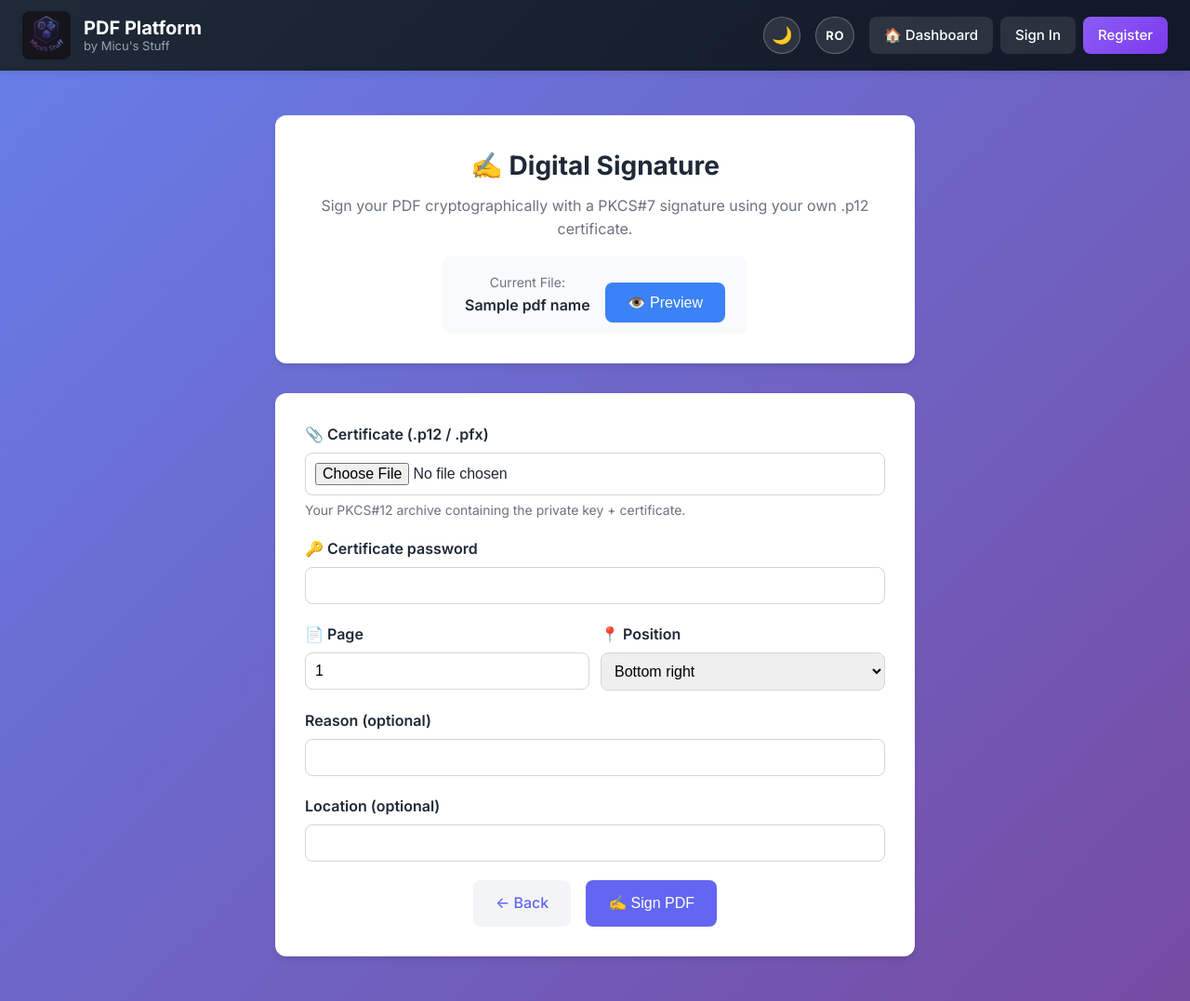
After one commit to Alexandru2984/pdf_Editor_v2, a Django app: template pdfeditor/templates/pdfeditor/sign.html in a window 1280 px wide. The commit adds this page. Shown: the whole page at 93% size. Run offline with Django 4.2, Linux system fonts and the light colour scheme; tables that the repository leaves empty hold one stand-in row (values such as "Sample post"); the template is opened without the code that fills it: values that come from a table or form of the project are taken from there, most other values are stand-ins (such as "Sample title", 1, 10 or a date in 2020); some libraries are stand-ins or nearby versions.

Commit message:
Added digital signature using pyhanko

```diff
--- a/pdfeditor/forms.py
+++ b/pdfeditor/forms.py
@@ -162,6 +162,58 @@ class ProtectPDFForm(forms.Form):
         if pw and confirm and pw != confirm:
             self.add_error("user_password_confirm", "Passwords do not match.")
         return cleaned
+
+
+class SignPDFForm(forms.Form):
+    """Form for signing a PDF with a user-supplied PKCS#12 certificate."""
+
+    POSITION_CHOICES = [
+        ("bottom-right", "Bottom right"),
+        ("bottom-left", "Bottom left"),
+        ("top-right", "Top right"),
+        ("top-left", "Top left"),
+        ("center", "Center"),
+    ]
+
+    p12_file = forms.FileField(
+        required=True,
+        label="Certificate (.p12 / .pfx)",
+        help_text="Your PKCS#12 archive containing the private key + certificate.",
+    )
+    p12_password = forms.CharField(
+        required=True,
+        max_length=256,
+        label="Certificate password",
+        widget=forms.PasswordInput(attrs={"autocomplete": "off"}),
+    )
+    page = forms.IntegerField(
+        required=True,
+        min_value=1,
+        initial=1,
+        label="Page",
+        help_text="Page number where the visible signature will appear.",
+    )
+    position = forms.ChoiceField(
+        choices=POSITION_CHOICES,
+        initial="bottom-right",
+        label="Position",
+    )
+    reason = forms.CharField(
+        required=False,
+        max_length=256,
+        label="Reason (optional)",
+    )
+    location = forms.CharField(
+        required=False,
+        max_length=256,
+        label="Location (optional)",
+    )
+
+    def clean_p12_file(self):
+        f = self.cleaned_data.get("p12_file")
+        if f and f.size > 1024 * 1024:  # 1 MB cap is plenty for a .p12
+            raise forms.ValidationError("Certificate file is too large (max 1 MB).")
+        return f
 
 
 class WatermarkForm(forms.Form):
--- a/pdfeditor/models.py
+++ b/pdfeditor/models.py
@@ -57,6 +57,7 @@ class ProcessedPDF(models.Model):
     KIND_REPHRASE = "rephrase"
     KIND_FORM_FILL = "form_fill"
     KIND_PROTECT = "protect"
+    KIND_SIGN = "sign"
 
     KIND_CHOICES = [
         (KIND_FIND_REPLACE, "Find & Replace"),
@@ -69,6 +70,7 @@ class ProcessedPDF(models.Model):
         (KIND_REPHRASE, "AI Rephrase"),
         (KIND_FORM_FILL, "Form Fill"),
         (KIND_PROTECT, "Password Protect"),
+        (KIND_SIGN, "Digital Signature"),
     ]
 
     id = models.UUIDField(primary_key=True, default=uuid.uuid4, editable=False)
--- a/pdfeditor/pdf_processor/__init__.py
+++ b/pdfeditor/pdf_processor/__init__.py
@@ -21,6 +21,7 @@ from .ops import (
     merge_pdfs,
     protect_pdf,
     rotate_pages,
+    sign_pdf,
     split_pdf,
 )
 
@@ -31,6 +32,7 @@ __all__ = [
     "merge_pdfs",
     "compress_pdf",
     "protect_pdf",
+    "sign_pdf",
     "add_watermark",
     "rotate_pages",
     "add_page_numbers",
--- /dev/null
+++ b/pdfeditor/templates/pdfeditor/sign.html
@@ -0,0 +1,144 @@
+{% extends 'pdfeditor/base.html' %}
+{% load i18n %}
+
+{% block title %}{% trans "Digital Signature" %}{% endblock %}
+
+{% block content %}
+<div class="preview-container" style="--tool-max-width: 720px;">
+    <div class="preview-header">
+
+        {% if uploaded_pdfs|length > 1 %}
+        <div class="tool-pdf-selector-bar">
+            <label for="pdf-selector">
+                📂 {% trans "Select PDF to Sign:" %}
+            </label>
+            <select id="pdf-selector" onchange="window.location.href='{% url 'sign' %}?pdf=' + encodeURIComponent(this.value)">
+                {% for pdf in uploaded_pdfs %}
+                <option value="{{ pdf.id }}" {% if pdf.id == selected_pdf.id %}selected{% endif %}>
+                    📄 {{ pdf.name }} • {{ pdf.size|filesizeformat }}
+                </option>
+                {% endfor %}
+            </select>
+            <p class="picker-hint">
+                💡 {% blocktrans with count=uploaded_pdfs|length %}You have {{ count }} PDFs uploaded. Switch anytime!{% endblocktrans %}
+            </p>
+        </div>
+        {% endif %}
+
+        <div class="text-center">
+            <h2 class="tool-page-title">✍️ {% trans "Digital Signature" %}</h2>
+            <p class="tool-page-subtitle">
+                {% trans "Sign your PDF cryptographically with a PKCS#7 signature using your own .p12 certificate." %}
+            </p>
+            <div class="tool-info-bar">
+                <div>
+                    <div class="tool-info-label">{% trans "Current File:" %}</div>
+                    <div class="tool-info-value">{{ pdf_name }}</div>
+                </div>
+                <button onclick="pdfModal.open('/media/{{ pdf_path_relative }}')" class="btn btn-preview tool-info-bar-divider">
+                    👁️ {% trans "Preview" %}
+                </button>
+            </div>
+        </div>
+    </div>
+
+    <div class="pdf-viewer-wrapper">
+        <form method="post" enctype="multipart/form-data" novalidate>
+            {% csrf_token %}
+
+            {% if form.non_field_errors %}
+            <div class="alert-box alert-box--error">{{ form.non_field_errors }}</div>
+            {% endif %}
+
+            <div class="form-field">
+                <label class="form-field-label" for="{{ form.p12_file.id_for_label }}">
+                    📎 {{ form.p12_file.label }}
+                </label>
+                {{ form.p12_file }}
+                <small class="form-field-help">{{ form.p12_file.help_text }}</small>
+                {% if form.p12_file.errors %}<div class="form-field-error">{{ form.p12_file.errors }}</div>{% endif %}
+            </div>
+
+            <div class="form-field">
+                <label class="form-field-label" for="{{ form.p12_password.id_for_label }}">
+                    🔑 {% trans "Certificate password" %}
+                </label>
+                {{ form.p12_password }}
+                {% if form.p12_password.errors %}<div class="form-field-error">{{ form.p12_password.errors }}</div>{% endif %}
+            </div>
+
+            <div class="sign-row">
+                <div class="form-field form-field--half">
+                    <label class="form-field-label" for="{{ form.page.id_for_label }}">
+                        📄 {% trans "Page" %}
+                    </label>
+                    {{ form.page }}
+                    {% if form.page.errors %}<div class="form-field-error">{{ form.page.errors }}</div>{% endif %}
+                </div>
+                <div class="form-field form-field--half">
+                    <label class="form-field-label" for="{{ form.position.id_for_label }}">
+                        📍 {% trans "Position" %}
+                    </label>
+                    {{ form.position }}
+                    {% if form.position.errors %}<div class="form-field-error">{{ form.position.errors }}</div>{% endif %}
+                </div>
+            </div>
+
+            <div class="form-field">
+                <label class="form-field-label" for="{{ form.reason.id_for_label }}">
+                    {% trans "Reason (optional)" %}
+                </label>
+                {{ form.reason }}
+                {% if form.reason.errors %}<div class="form-field-error">{{ form.reason.errors }}</div>{% endif %}
+            </div>
+
+            <div class="form-field">
+                <label class="form-field-label" for="{{ form.location.id_for_label }}">
+                    {% trans "Location (optional)" %}
+                </label>
+                {{ form.location }}
+                {% if form.location.errors %}<div class="form-field-error">{{ form.location.errors }}</div>{% endif %}
+            </div>
+
+            <div class="tool-form-actions">
+                <a href="{% url 'dashboard' %}" class="btn btn-secondary">
+                    ← {% trans "Back" %}
+                </a>
+                <button type="submit" class="btn btn-primary">
+                    ✍️ {% trans "Sign PDF" %}
+                </button>
+            </div>
+        </form>
+    </div>
+</div>
+
+<style>
+    .form-field { margin-bottom: 1.25rem; }
+    .form-field-label {
+        display: block; font-weight: 600; margin-bottom: 0.4rem;
+        color: var(--text-primary, #1f2937);
+    }
+    .form-field input[type="password"],
+    .form-field input[type="number"],
+    .form-field input[type="text"],
+    .form-field input[type="file"],
+    .form-field select {
+        width: 100%; padding: 0.625rem; border: 1px solid #d1d5db;
+        border-radius: 0.5rem; font-size: 1rem; box-sizing: border-box;
+    }
+    .form-field-help {
+        display: block; margin-top: 0.35rem; color: #6b7280; font-size: 0.875rem;
+    }
+    .form-field-error {
+        color: #b91c1c; font-size: 0.875rem; margin-top: 0.25rem;
+    }
+    .alert-box--error {
+        background: #fef2f2; border: 1px solid #fecaca; color: #991b1b;
+        padding: 0.75rem 1rem; border-radius: 0.5rem; margin-bottom: 1rem;
+    }
+    .sign-row {
+        display: flex; gap: 0.75rem; flex-wrap: wrap;
+    }
+    .form-field--half { flex: 1 1 240px; }
+</style>
+{% endblock %}
--- a/pdfeditor/urls.py
+++ b/pdfeditor/urls.py
@@ -23,6 +23,9 @@ urlpatterns = [
     path("protect/", views.protect_view, name="protect"),
     path("protect/result/", views.protect_result_view, name="protect_result"),
     path("download_protected/", views.download_protected_view, name="download_protected"),
+    path("sign/", views.sign_view, name="sign"),
+    path("sign/result/", views.sign_result_view, name="sign_result"),
+    path("download_signed/", views.download_signed_view, name="download_signed"),
     path("watermark/", views.watermark_view, name="watermark"),
     path("watermark/result/", views.watermark_result_view, name="watermark_result"),
     path("download_watermarked/", views.download_watermarked_view, name="download_watermarked"),
--- a/pdfeditor/views/__init__.py
+++ b/pdfeditor/views/__init__.py
@@ -18,11 +18,14 @@ from .basic_ops import (
     download_compressed_view,
     download_merged_view,
     download_protected_view,
+    download_signed_view,
     download_split_file_view,
     merge_result_view,
     merge_view,
     protect_result_view,
     protect_view,
+    sign_result_view,
+    sign_view,
     split_result_view,
     split_view,
 )
@@ -87,6 +90,9 @@ __all__ = [
     "protect_view",
     "protect_result_view",
     "download_protected_view",
+    "sign_view",
+    "sign_result_view",
+    "download_signed_view",
     "watermark_view",
     "watermark_result_view",
     "download_watermarked_view",
--- a/requirements.txt
+++ b/requirements.txt
@@ -7,6 +7,7 @@ httpx>=0.27.0
 packaging==25.0
 pillow==12.0.0
 psycopg2-binary>=2.9.9
+pyHanko[image-support]==0.35.0
 PyMuPDF==1.26.6
 pytesseract==0.3.13
 python-dotenv>=1.0.0
```
Also changed, not shown: pdfeditor/pdf_processor/ops.py (+101 -0 lines), pdfeditor/templates/pdfeditor/dashboard.html (+7 -0 lines), pdfeditor/templates/pdfeditor/sign_result.html (added, +50 -0 lines), pdfeditor/tests_ops.py (+102 -0 lines), pdfeditor/views/basic_ops.py (+85 -3 lines), locale/ro/LC_MESSAGES/django.po, pdfeditor/migrations/0005_alter_processedpdf_kind.py (added), 1 other file.
